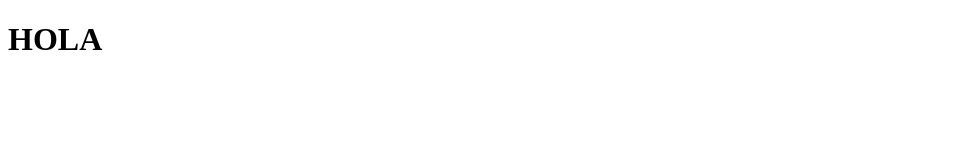
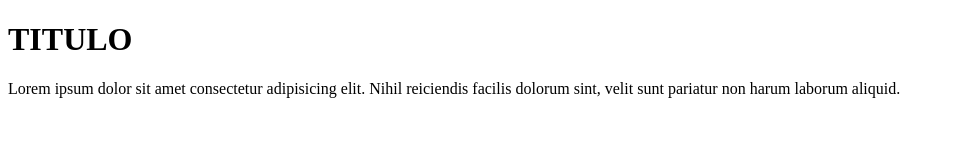
Before and after one commit to Alefer13/sesion23, a plain HTML site: page index.html in a window 1280 px wide. Shown: the whole page, without its empty margins (0-955 px from the left). Drawn offline with Linux system fonts and the light colour scheme.

Commit message:
contenido cambiado

```diff
--- a/index.html
+++ b/index.html
@@ -6,7 +6,8 @@
     <title>Sesion 23</title>
 </head>
 <body>
-    <h1>HOLA</h1>
+    <h1>TITULO</h1>
+    <P>Lorem ipsum dolor sit amet consectetur adipisicing elit. Nihil reiciendis facilis dolorum sint, velit sunt pariatur non harum laborum aliquid.</P>
 
 </body>
 </html>
```
